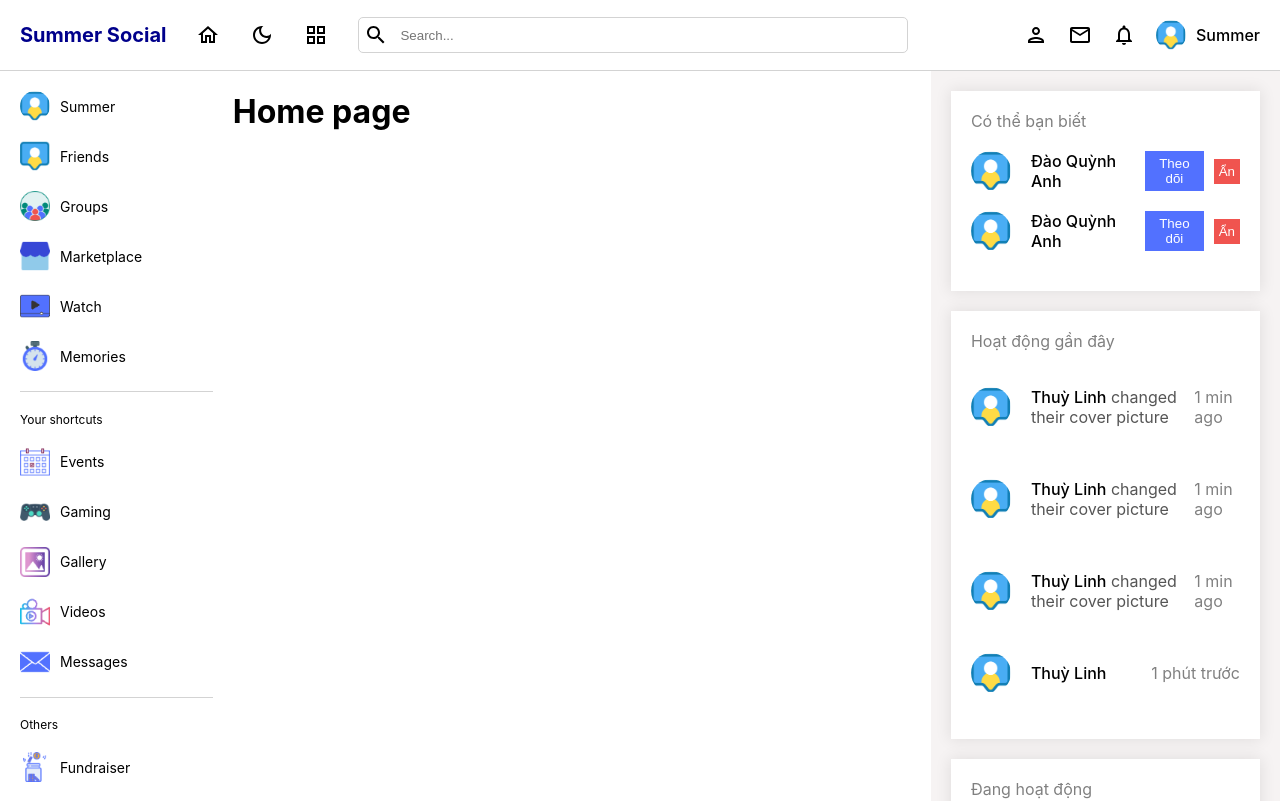
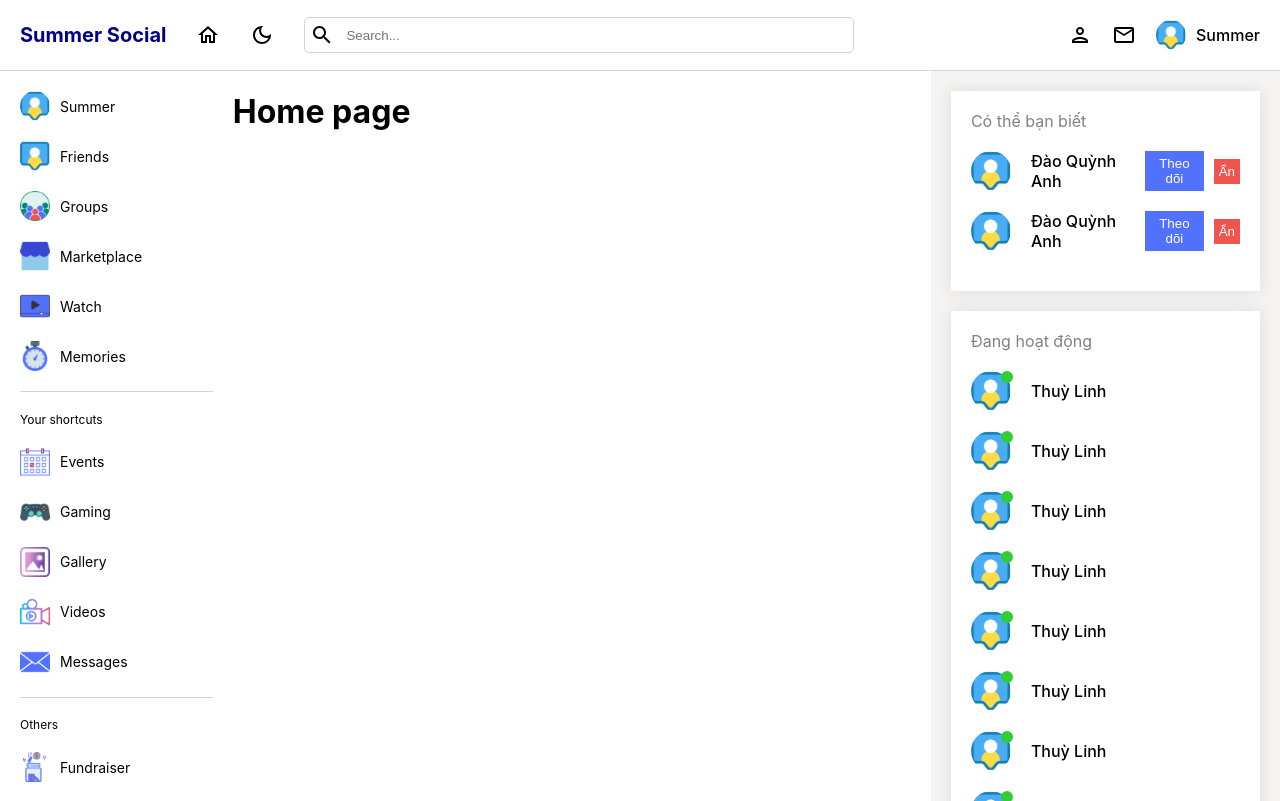
Before and after one commit to Summer-1411/ReactJS-SocialWebsite, a React (Create React App) app: page / in a window 1280 px wide. Built offline with nearby package versions, Linux system fonts and the light colour scheme.

Commit message:
"update UI login, register"

```diff
--- a/src/components/navbar/Navbar.jsx
+++ b/src/components/navbar/Navbar.jsx
@@ -22,7 +22,7 @@ const Navbar = () => {
                 <HomeOutlinedIcon />
 
                 <DarkModeOutlinedIcon />
-                <GridViewOutlinedIcon />
+
                 <div className="search">
                     <SearchOutlinedIcon />
                     <input type="text" placeholder="Search..." />
@@ -31,7 +31,7 @@ const Navbar = () => {
             <div className="right">
                 <PersonOutlinedIcon />
                 <EmailOutlinedIcon />
-                <NotificationsOutlinedIcon />
+
                 <div className="user">
                     <img
                         src={Friends}
--- a/src/components/rightBar/RightBar.jsx
+++ b/src/components/rightBar/RightBar.jsx
@@ -31,57 +31,6 @@ const RightBar = () => {
                             <button>Theo dõi</button>
                             <button>Ẩn</button>
                         </div>
-                    </div>
-                </div>
-                <div className="item">
-                    <span>Hoạt động gần đây</span>
-                    <div className="user">
-                        <div className="userInfo">
-                            <img
-                                src={Friends}
-                                alt=""
-                            />
-                            <p>
-                                <span>Thuỳ Linh</span> changed their cover picture
-                            </p>
-                        </div>
-                        <span>1 min ago</span>
-                    </div>
-                    <div className="user">
-                        <div className="userInfo">
-                            <img
-                                src={Friends}
-                                alt=""
-                            />
-                            <p>
-                                <span>Thuỳ Linh</span> changed their cover picture
-                            </p>
-                        </div>
-                        <span>1 min ago</span>
-                    </div>
-                    <div className="user">
-                        <div className="userInfo">
-                            <img
-                                src={Friends}
-                                alt=""
-                            />
-                            <p>
-                                <span>Thuỳ Linh</span> changed their cover picture
-                            </p>
-                        </div>
-                        <span>1 min ago</span>
-                    </div>
-                    <div className="user">
-                        <div className="userInfo">
-                            <img
-                                src={Friends}
-                                alt=""
-                            />
-                            <p>
-                                <span>Thuỳ Linh</span>
-                            </p>
-                        </div>
-                        <span>1 phút trước</span>
                     </div>
                 </div>
                 <div className="item">
--- a/src/pages/login/login.scss
+++ b/src/pages/login/login.scss
@@ -6,7 +6,6 @@
     justify-content: center;
 
     .card {
-        width: 50%;
         display: flex;
         background-color: white;
         border-radius: 10px;
@@ -16,7 +15,7 @@
         .left {
             flex: 1;
             background: linear-gradient(rgba(39, 11, 96, 0.5), rgba(39, 11, 96, 0.5)),
-                url("https://images.pexels.com/photos/3228727/pexels-photo-3228727.jpeg?auto=compress&cs=tinysrgb&w=1600") center;
+                url("https://www.coderus.com/wp-content/uploads/2021/03/social-network-tech-trends.jpg") center;
             background-size: cover;
             padding: 50px;
             display: flex;
--- a/src/pages/register/register.scss
+++ b/src/pages/register/register.scss
@@ -6,7 +6,6 @@
     justify-content: center;
 
     .card {
-        width: 50%;
         display: flex;
         flex-direction: row-reverse;
         background-color: white;
@@ -17,7 +16,7 @@
         .left {
             flex: 1;
             background: linear-gradient(rgba(39, 11, 96, 0.5), rgba(39, 11, 96, 0.5)),
-                url("https://images.pexels.com/photos/4881619/pexels-photo-4881619.jpeg?auto=compress&cs=tinysrgb&w=1600") center;
+                url("https://topdev.vn/blog/wp-content/uploads/2017/01/socialnetwork1-696x478-696x478.jpg") center;
             background-size: cover;
             padding: 50px;
             display: flex;
```
